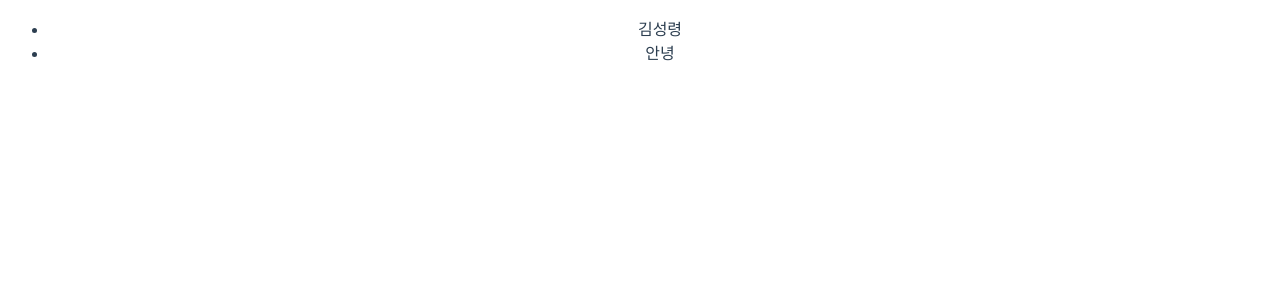
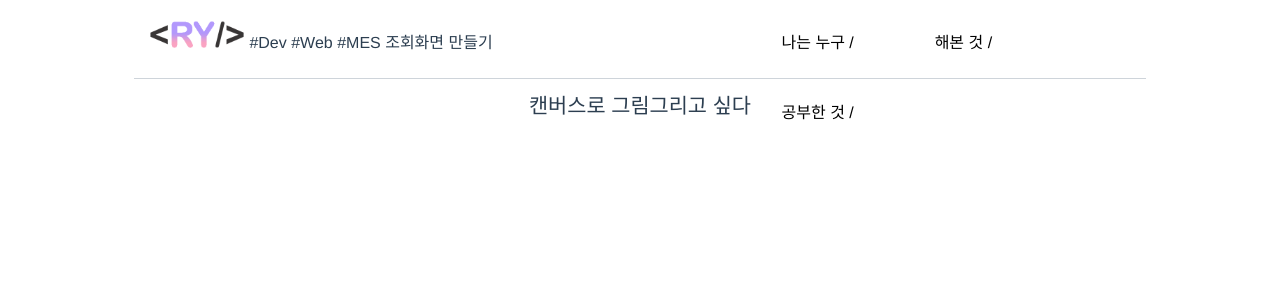
Before and after one commit to raina94/raina94.github.com, a Vue app in the folder my-blog/: page /#/ in a window 1280 px wide. Shown: the top 300 px of the page. Built offline with nearby package versions, Linux system fonts and the light colour scheme; a web font is replaced by a local one.

Commit message:
mainHeader 전체적으로 구조 잡음

```diff
--- a/my-blog/src/App.vue
+++ b/my-blog/src/App.vue
@@ -11,11 +11,16 @@ export default {
 </script>
 
 <style>
+@import url(//fonts.googleapis.com/earlyaccess/jejumyeongjo.css);
+
 #app {
-  font-family: 'Avenir', Helvetica, Arial, sans-serif;
+  font-family: 'Jeju Myeongjo','Avenir', Helvetica, Arial, sans-serif;
   -webkit-font-smoothing: antialiased;
   -moz-osx-font-smoothing: grayscale;
+  font-style: normal;
   text-align: center;
   color: #2c3e50;
+  width: 80%;
+  margin: 0 auto;
 }
 </style>
--- /dev/null
+++ b/my-blog/src/components/Home.vue
@@ -0,0 +1,34 @@
+<template>
+    <div id="home-container">
+        <main-header></main-header>
+        <div class="home-content">
+            <div>
+                캔버스로 그림그리고 싶다
+            </div>
+        </div>
+    </div>
+</template>
+
+<script>
+import MainHeader from './MainHeader.vue'
+export default {
+  name: 'Home',
+  components: {
+    'main-header': MainHeader
+  }
+}
+</script>
+
+<style>
+#home-container{
+    width: 100%;
+    min-height: 1024px;
+}
+.home-content {
+  clear: both;
+  float: left;
+  width: 100%;
+  margin-top: 10px;
+  font-size: 1.3em;
+}
+</style>
--- /dev/null
+++ b/my-blog/src/components/MainHeader.vue
@@ -0,0 +1,68 @@
+<template>
+    <div class="header">
+        <div class="img-div">
+            <img src="../assets/logo.png">
+            <span>{{ msg }}</span>
+        </div>
+        <div class="menu-div">
+            <ul>
+                <li>나는 누구 /</li>
+                <li>해본 것 /</li>
+                <li>공부한 것 /</li>
+            </ul>
+        </div>
+    </div>
+</template>
+
+<script>
+export default {
+  name: 'Test',
+  data () {
+    return {
+      msg: '#Dev #Web #MES 조회화면 만들기'
+    }
+  }
+}
+</script>
+
+<style scoped>
+.header {
+  float: left;
+  width: 100%;
+  height: 70px;
+  border-bottom: 1px solid #ced4da;
+}
+.img-div {
+  width: 60%;
+  height: 100%;
+  float: left;
+}
+.menu-div {
+  width: 40%;
+  height: 100%;
+  float: left;
+}
+img {
+  float: left;
+  height: 50%;
+  margin: 10px 0 0 10px;
+}
+.img-div span {
+    float: left;
+    line-height: 70px;
+}
+ul {
+  width: 100%;
+  height: 100%;
+  margin: 0;
+  padding: 0;
+}
+ ul li {
+  list-style: none;
+  color: #000;
+  float: left;
+  line-height: 70px;
+  text-align: center;
+  padding: 0 10% 0 10%;
+}
+</style>
--- a/my-blog/src/components/Test.vue
+++ /dev/null
@@ -1,26 +0,0 @@
-<template>
-    <div class="header">
-    <ul>
-        <li>김성령</li>
-        <li>안녕</li>
-    </ul>
-    </div>
-</template>
-
-<script>
-    export default {
-        name: 'Test',
-        data () {
-            return {
-                msg: 'test'
-            }
-        }
-    }
-</script>
-
-<style scoped>
-    .header {
-        width: 100%;
-        height: 100px;
-    }
-</style>
--- a/my-blog/src/router/index.js
+++ b/my-blog/src/router/index.js
@@ -1,6 +1,6 @@
 import Vue from 'vue'
 import Router from 'vue-router'
-import Test from '@/components/Test'
+import Home from '@/components/Home'
 
 Vue.use(Router)
 
@@ -8,8 +8,8 @@ export default new Router({
   routes: [
     {
       path: '/',
-      name: 'test',
-      component: Test
+      name: 'home',
+      component: Home
     }
   ]
 })
```
Also changed, not shown: my-blog/src/assets/logo.png.
